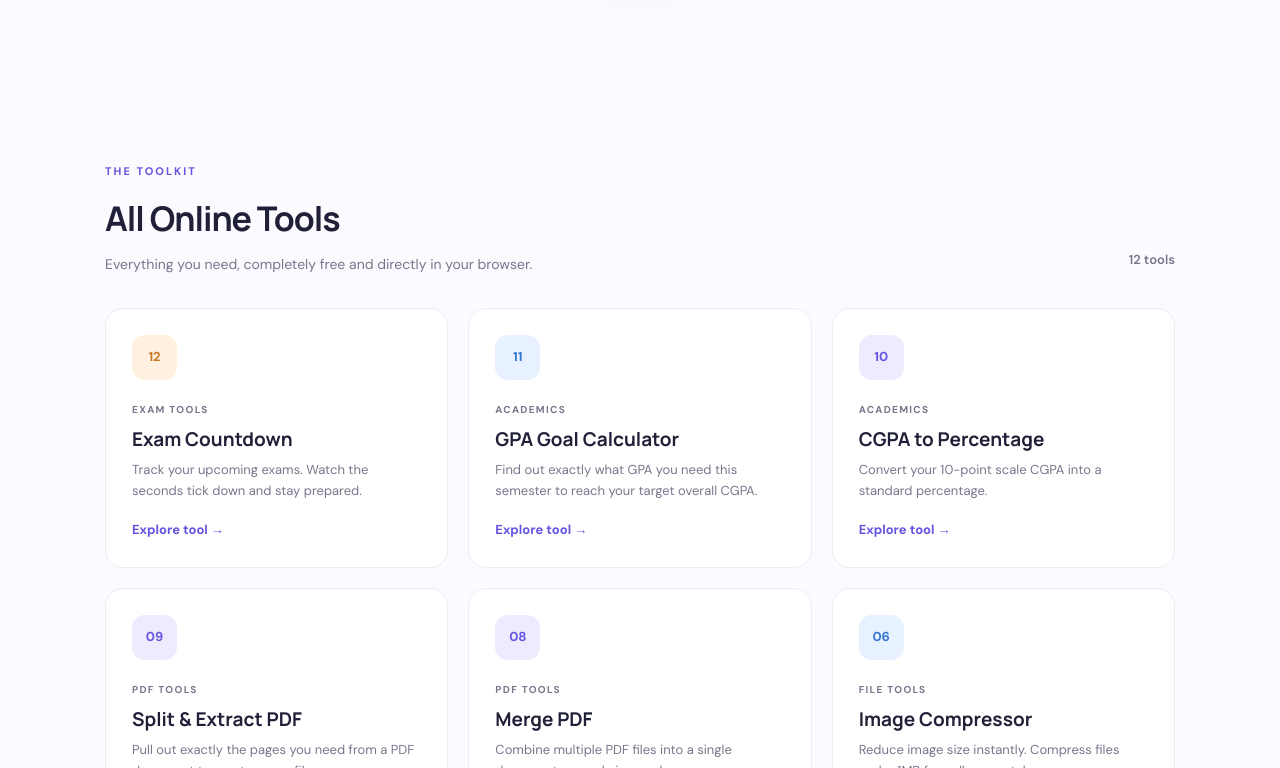
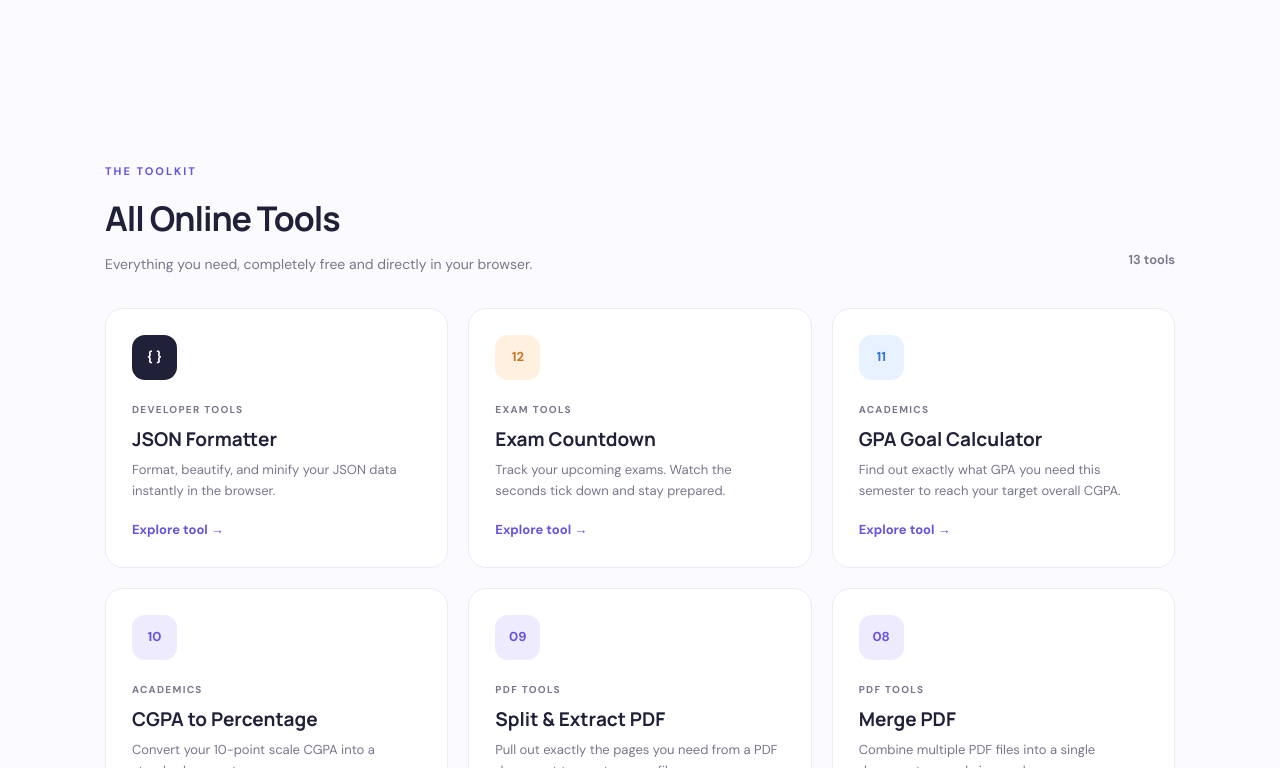
Before and after one commit to studora/studora, a plain HTML site: page index.html in a window 1280 px wide. Shown: the part 577-1345 px from the top of the page. Drawn offline with Linux system fonts and the light colour scheme.

Commit message:
Add JSON Formatter tool and update tool count
Updated tool count and added JSON Formatter tool card.

```diff
--- a/index.html
+++ b/index.html
@@ -62,10 +62,18 @@
                     <h2>All Online Tools</h2>
                     <p>Everything you need, completely free and directly in your browser.</p>
                 </div>
-                <span class="tool-count" id="toolCount">12 tools</span>
+                <span class="tool-count" id="toolCount">13 tools</span>
             </div>
 
             <div class="tools-grid" id="toolsGrid">
+                <!-- JSON Formatter (NEW) -->
+                <a href="json-formatter.html" class="tool-card" data-search="json formatter beautify minify code developer text">
+                    <div class="tool-icon purple" style="background: #202039; color: #ffffff;">{ }</div>
+                    <span class="category">DEVELOPER TOOLS</span>
+                    <h3>JSON Formatter</h3>
+                    <p>Format, beautify, and minify your JSON data instantly in the browser.</p>
+                    <span class="card-link">Explore tool →</span>
+                </a>
                 <!-- Exam Countdown (NEW) -->
                 <a href="exam-countdown.html" class="tool-card" data-search="exam countdown timer tracker schedule test">
                     <div class="tool-icon orange">12</div>
```
